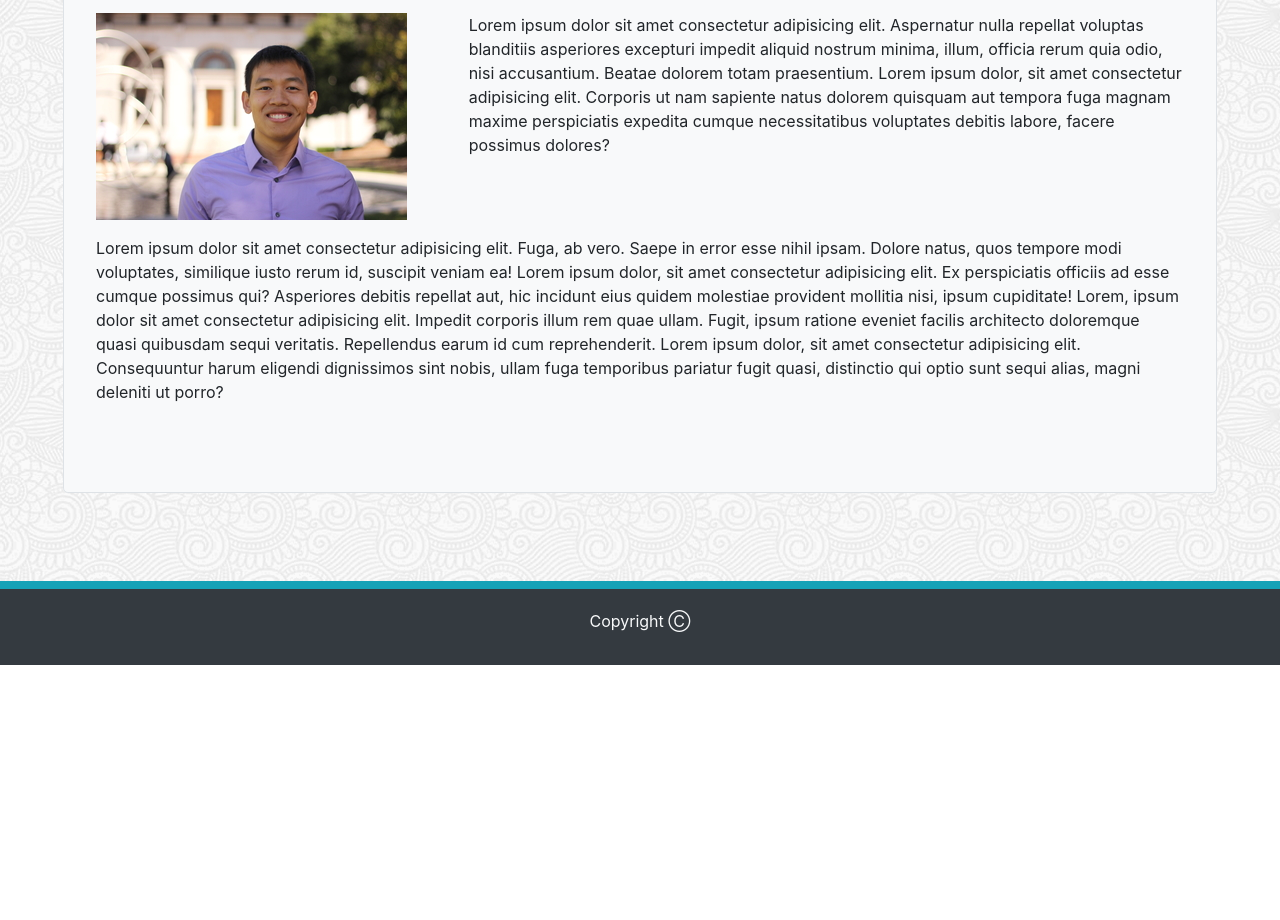
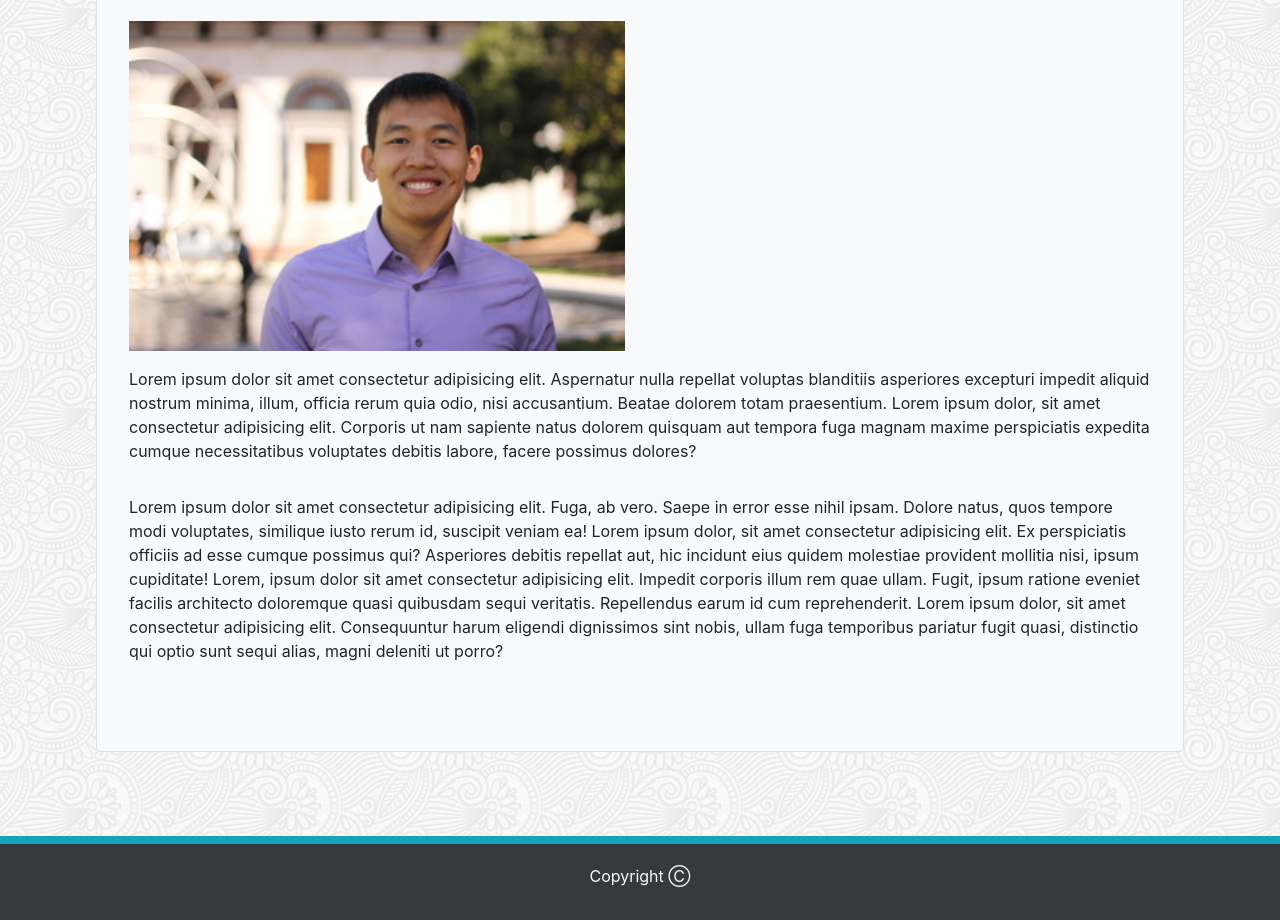
Before and after one commit to binyanlin/Bootstrap-Portfolio, a plain HTML site: page index.html in a window 1280 px wide. Shown: the part 315-1235 px from the top of the page. Before the commit the page ends 980 px from the top, so only its background shows below. Drawn offline with nearby package versions, Linux system fonts and the light colour scheme.

Commit message:
fixed up some CSS, particularly navbar heights and some media queries

```diff
--- a/assets/css/style.css
+++ b/assets/css/style.css
@@ -15,11 +15,52 @@
     border-top-color: #4aaaa5 !important;
 }
 
+html {
+    position: relative;
+    min-height: 100%;
+}
+
+body {
+    margin: 0 0 100px;
+    /* bottom = footer height */
+}
+
 #foot {
     border-top-style: solid !important;
     border-top-width: 8px !important;
     border-top-color: #16A2B7 !important;
+    position: absolute;
+    left: 0;
+    bottom: 0;
+    width: 100%;
+    overflow: hidden;
 }
-/* #hangman {
-    background-image: url("./../images/hangman.png");
-} */
+
+.profPic {
+    width: 100%;
+}
+
+@media (max-width: 640px) {
+    #textP {font-size: 10px;}
+}
+
+@media (max-width: 760px) {
+    #textP {font-size: 12px;}
+}
+
+@media (max-width: 1080px) {
+    #textP {font-size: 14px;}
+}
+
+@media (max-width: 1200px) {
+    #textP {font-size: 18px;}
+}
+
+@media (max-width: 1600px) {
+    #textP {font-size: 16px;}
+
+}
+
+@media (min-width: 1601px) {
+    #textP {font-size: 20px;}
+}
--- a/index.html
+++ b/index.html
@@ -13,39 +13,14 @@
 
 <body>
 
-<!-- This section is the header and navbar -->
-    <!-- <div class="container-fluid bg-light py-2 head">
-        <div class="row">
-            <div class="col-sm-1"></div>
-            <div class="col-sm-3">
-                <h2 class="bg-info rounded-top text-center text-light py-4">Binyan Lin</h2>
-            </div>
-            <div class="col-sm-3"></div>
-            <div class="col-sm-4 navbar head2 navbar-collapse navbar-toggler navbar-expand-md">
-                <button type="button" class="btn btn-info nav-item" id="nav1">
-                    <a class="nav-link text-light" href="./index.html">About</a>
-                </button>
-                <button type="button" class="btn btn-success nav-item" id="nav2">
-                    <a class="nav-link text-light" href="./portfolio.html">Portfolio</a>
-                </button>
-                <button type="button" class="btn btn-primary nav-item" id="nav3">
-                    <a class="nav-link text-light" href="./contact.html">Contact</a>
-                </button>
-            </div>
-            <div class="col-sm-1"></div>
-        </div>
-    </div>     -->
-<!-- End header and navbar section -->
-
-
-<!-- Syntax for navbar collapser, will use later -->
+<!-- navbar collapser -->
     <nav class="navbar navbar-expand-sm navbar-light bg-light row">
             <div class="col-sm-1"></div>
-            <div class="col-sm-3">
+            <div class="col-sm-3 col-md-3 col-lg-3 col-xl-2">
                 <h2 class="bg-info rounded-top text-center text-light py-4 head2">Binyan Lin</h2>
             </div>
 
-            <button class="navbar-toggler mt-3" type="button" data-toggle="collapse" data-target="#navbarTogglerDemo02" aria-controls="navbarTogglerDemo02" aria-expanded="false" aria-label="Toggle navigation">
+            <button class="navbar-toggler mt-3" type="button" data-toggle="collapse" data-target="#navbarToggler" aria-controls="navbarToggler" aria-expanded="false" aria-label="Toggle navigation">
             <span class="navbar-toggler-icon"></span>
             </button>
 
@@ -70,23 +45,22 @@
 
 
 <!-- Start of background container -->
-    <div class="container-fluid bloom" id="bgb">
+    <div class="container-fluid bloom p-5" id="bgb">
 
-            <br><br><br>
-    <!-- Main content in white box here -->
-        <div class="jumbotron mx-5 my-3 bg-light border">
+    <!-- Main content -->
+        <div class="jumbotron m-5 bg-light border">
 
             <h2 class="text-info">About Me</h2>
 
             <hr>
 
             <div class="row">
-                <div class="col-sm-4">
-                    <img class="img-fluid rounded max-width:100% height:auto py-2" src="./assets/images/HearstSmall.jpg" alt="My Picture" />
+                <div class="col-xs-12 col-sm-12 col-md-6 col-lg-5 col-xl-6">
+                    <img class="profPic img-fluid rounded height:auto py-2" src="./assets/images/HearstSmall.jpg" alt="My Picture" />
                 </div>
 
-                <div class="col-sm-8 py-2">
-                    <p> Lorem ipsum dolor sit amet consectetur adipisicing elit. Aspernatur nulla repellat
+                <div class="col-xl-12 col-sm-12 col-md-6 col-lg-7 py-2">
+                    <p id="textP"> Lorem ipsum dolor sit amet consectetur adipisicing elit. Aspernatur nulla repellat
                         voluptas blanditiis asperiores excepturi impedit aliquid nostrum minima, illum, officia rerum quia
                         odio, nisi accusantium. Beatae dolorem totam praesentium. Lorem ipsum dolor, sit amet consectetur
                         adipisicing elit. Corporis ut nam sapiente natus dolorem quisquam aut tempora fuga magnam maxime
@@ -94,8 +68,8 @@
                     </p>
                 </div>
 
-                <div class="col-sm-12 py-2">
-                    <p> Lorem ipsum dolor sit amet consectetur adipisicing elit. Fuga, ab vero. Saepe in error
+                <div class="col-xl-12 col-sm-12 col-md-12 col-lg-12 py-2">
+                    <p id="textP"> Lorem ipsum dolor sit amet consectetur adipisicing elit. Fuga, ab vero. Saepe in error
                         esse nihil ipsam. Dolore natus, quos tempore modi voluptates, similique iusto rerum id, suscipit
                         veniam ea! Lorem ipsum dolor, sit amet consectetur adipisicing elit. Ex perspiciatis officiis ad
                         esse cumque possimus qui? Asperiores debitis repellat aut, hic incidunt eius quidem molestiae
```
Also changed, not shown: contact.html (+9 -9 lines), portfolio.html (+8 -10 lines).
